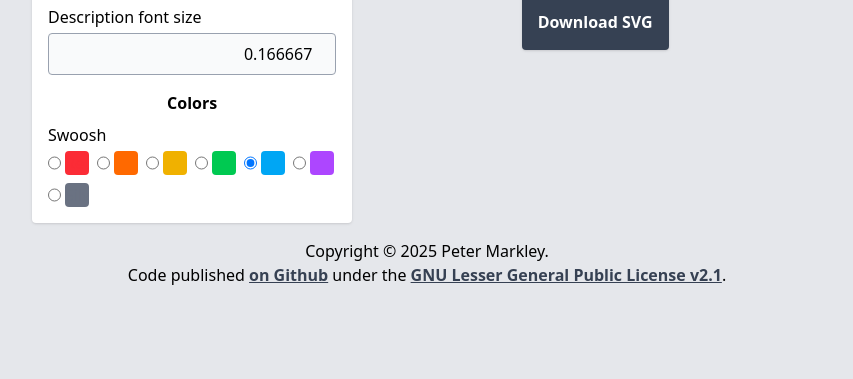
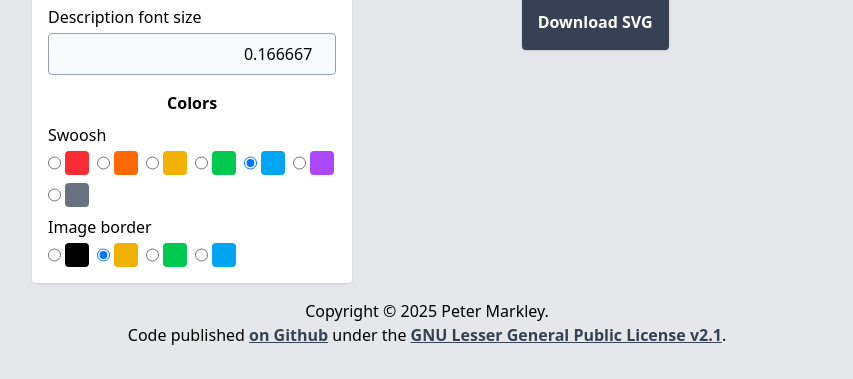
Before and after one commit to petermarkley/fetc_maker, a plain HTML site: page index.html in a window 1280 px wide. Shown: the part 789-1168 px from the top of the page, without its empty margins (213-1066 px from the left). Before the commit the page ends 1116 px from the top, so only its background shows below. Drawn offline with nearby package versions, Linux system fonts and the light colour scheme.

Commit message:
Add adjustable image border color

```diff
--- a/index.html
+++ b/index.html
@@ -90,6 +90,27 @@
                 <div class="flex flex-row gap-1">
                   <input type="radio" id="swoosh_color_silver" name="swoosh_color" v-model="swooshColorSelection" value="silver" class="cursor-pointer"/>
                   <label for="swoosh_color_silver" title="Silver" class="text-gray-500 bg-gray-500 block w-6 h-6 rounded overflow-hidden cursor-pointer">Silver</label>
+                </div>
+              </div>
+            </div>
+            <div class="flex flex-col gap-1 items-start">
+              <h3>Image border</h3>
+              <div class="flex flex-row gap-2 items-start flex-wrap">
+                <div class="flex flex-row gap-1">
+                  <input type="radio" id="img_border_color_black" name="img_border_color" v-model="imgBorderColorSelection" value="black" class="cursor-pointer"/>
+                  <label for="img_border_color_black" title="Red" class="text-black bg-black block w-6 h-6 rounded overflow-hidden cursor-pointer">Black</label>
+                </div>
+                <div class="flex flex-row gap-1">
+                  <input type="radio" id="img_border_color_gold" name="img_border_color" v-model="imgBorderColorSelection" value="gold" class="cursor-pointer"/>
+                  <label for="img_border_color_gold" title="Gold" class="text-yellow-500 bg-yellow-500 block w-6 h-6 rounded overflow-hidden cursor-pointer">Gold</label>
+                </div>
+                <div class="flex flex-row gap-1">
+                  <input type="radio" id="img_border_color_green" name="img_border_color" v-model="imgBorderColorSelection" value="green" class="cursor-pointer"/>
+                  <label for="img_border_color_green" title="Green" class="text-green-500 bg-green-500 block w-6 h-6 rounded overflow-hidden cursor-pointer">Green</label>
+                </div>
+                <div class="flex flex-row gap-1">
+                  <input type="radio" id="img_border_color_blue" name="img_border_color" v-model="imgBorderColorSelection" value="blue" class="cursor-pointer"/>
+                  <label for="img_border_color_blue" title="Blue" class="text-sky-500 bg-sky-500 block w-6 h-6 rounded overflow-hidden cursor-pointer">Blue</label>
                 </div>
               </div>
             </div>
@@ -202,7 +223,7 @@
                 style="stroke-width:1.19405"
                 clip-path="url(#clipPath4)" />
               <path
-                style="fill:none;stroke-linejoin:round;stroke:#ebc767;stroke-opacity:1;stroke-width:0.02;stroke-dasharray:none"
+                :style="&quot;fill:none;stroke-linejoin:round;stroke:&quot; + imgBorderColor + &quot;;stroke-opacity:1;stroke-width:0.02;stroke-dasharray:none&quot;"
                 d="M 1.15625,0.125 A 0.10001,0.10001 0 0 0 1.085938,0.1542969 L 0.15429687,1.0859375 A 0.10001,0.10001 0 0 0 0.125,1.15625 V 3.2753906 A 0.10001,0.10001 0 0 0 0.22460938,3.375 H 2.2753906 A 0.10001,0.10001 0 0 0 2.375,3.2753906 V 0.22460938 A 0.10001,0.10001 0 0 0 2.2753906,0.125 Z"
                 id="path6" />
               <text
@@ -443,6 +464,13 @@
                 border: '#aeb6c6',
               },
             },
+            imgBorderColorSelection: 'gold',
+            imgBorderColorArray: {
+              black: '#000000',
+              gold: '#ebc767',
+              green: '#427634',
+              blue: '#2f6ea0',
+            },
           };
         },
         computed: {
@@ -460,6 +488,9 @@
           },
           swooshColor() {
             return this.swooshColorArray[this.swooshColorSelection];
+          },
+          imgBorderColor() {
+            return this.imgBorderColorArray[this.imgBorderColorSelection];
           },
         },
         methods: {
```
